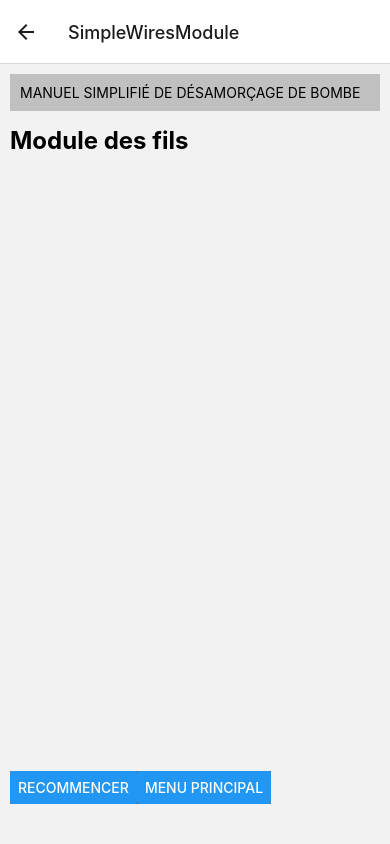
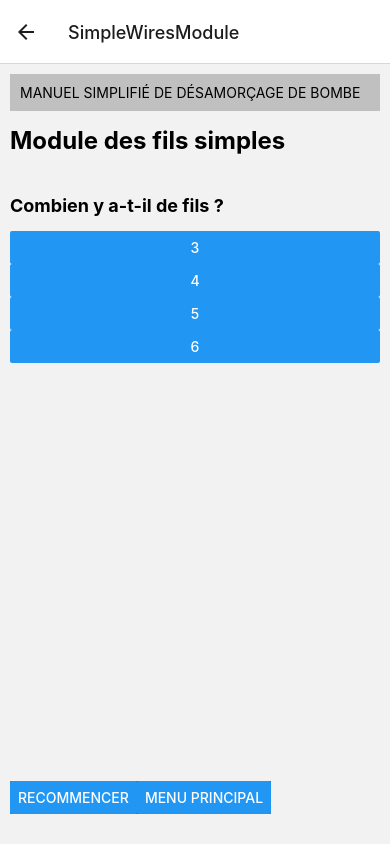
Before and after one commit to JeremyFelix720/ktane_manual, a React Native app: screen /SimpleWiresModule in a window 390 px wide. Built offline with nearby package versions, Linux system fonts and the light colour scheme; grey boxes are pictures that could not be loaded.

Commit message:
:construction: the simple wires module is almost finished (cases where there are 5 or 6 wires need to be developed)

```diff
--- a/src/components/Header.js
+++ b/src/components/Header.js
@@ -20,12 +20,12 @@ export default function Header(){
     footer: {
       flex:1,
       position: 'absolute',
-      bottom: 30,
+      bottom: 20,
     },
 
     row: {
       flexDirection: 'row',
-      alignItems: 'center',
+      justifyContent: 'center',
     },
 
     image: {
@@ -34,7 +34,7 @@ export default function Header(){
 
     form: {
       position: 'relative',
-      top: 80,
+      top: 40,
       color: '#303030',
       flexDirection: 'column',
     },
--- a/src/components/pages/ButtonModule.js
+++ b/src/components/pages/ButtonModule.js
@@ -25,12 +25,12 @@ export default function ButtonModule({ navigation }) {
     footer: {
       flex:1,
       position: 'absolute',
-      bottom: 30,
+      bottom: 20,
     },
 
     row: {
       flexDirection: 'row',
-      alignItems: 'center',
+      justifyContent: 'center',
     },
 
     image: {
@@ -39,7 +39,7 @@ export default function ButtonModule({ navigation }) {
 
     form: {
       position: 'relative',
-      top: 80,
+      top: 40,
       color: '#303030',
       flexDirection: 'column',
     },
@@ -100,7 +100,9 @@ export default function ButtonModule({ navigation }) {
       <Text style={styles.h1}>Module du bouton</Text>
 
       {step === 0 &&  // SI (...) ALORS
+
         <View style={styles.form}>
+
           <Text style={styles.h2}>Est-ce que le bouton est rouge avec "Maintenir" écrit dessus ?</Text>
 
           <Button
@@ -116,9 +118,11 @@ export default function ButtonModule({ navigation }) {
           />
 
         </View>
+
       }
 
       {step === 1 &&  // SI (...) ALORS
+
           <View style={styles.form}>
 
             <Text style={styles.h2}>Combien y a-t-il de de piles ?</Text>
@@ -142,9 +146,11 @@ export default function ButtonModule({ navigation }) {
               />
 
           </View>
+
         }
 
       {step === 2 &&  // SI (...) ALORS
+
         <View style={styles.form}>
 
           <Text style={styles.h2}>Est-ce qu'il y a écrit "Exploser" sur le bouton ?</Text>
@@ -169,9 +175,11 @@ export default function ButtonModule({ navigation }) {
             />
 
         </View>
+
       }
 
       {step === 3 &&  // SI (...) ALORS
+
           <View style={styles.form}>
 
             <Text style={styles.h2}>Est-ce qu'il y a un indicateur à côté du bouton avec écrit "FRK" dessus ?</Text>
@@ -189,17 +197,21 @@ export default function ButtonModule({ navigation }) {
               />
 
           </View>
+
         }
 
         {step === 4 &&  // SI (...) ALORS
+
           <View style={styles.form}>
 
             <Text style={styles.h2}>SOLUTION : Appuyer et relâcher immédiatement le bouton.</Text>
 
           </View>
+
         }
 
         {step === 5 &&  // SI (...) ALORS
+
           <View style={styles.form}>
 
             <Text style={styles.h2}>Maintenir le bouton appuyé et attendre mon signal pour relâcher le bouton.</Text>
@@ -225,30 +237,37 @@ export default function ButtonModule({ navigation }) {
             />
 
           </View>
+
         }
 
       {step === 6 &&  // SI (...) ALORS
+
         <View style={styles.form}>
 
           <Text style={styles.h2}>Relâcher le bouton lorsque le compte à rebours affiche un 4 à n'importe quelle position.</Text>
 
         </View>
+
       }
 
       {step === 7 &&  // SI (...) ALORS
+
         <View style={styles.form}>
 
           <Text style={styles.h2}>Relâcher le bouton lorsque le compte à rebours affiche un 5 à n'importe quelle position.</Text>
 
         </View>
+
       }
 
       {step === 8 &&  // SI (...) ALORS
+
         <View style={styles.form}>
 
           <Text style={styles.h2}>Relâcher le bouton lorsque le compte à rebours affiche un 1 à n'importe quelle position.</Text>
 
         </View>
+
       }
 
       <View style={styles.footer}>
@@ -276,5 +295,6 @@ export default function ButtonModule({ navigation }) {
       </View>
 
     </View>
+
   );
 }
--- a/src/components/pages/Home.js
+++ b/src/components/pages/Home.js
@@ -24,12 +24,12 @@ export default function Home({ navigation }) {
     footer: {
       flex:1,
       position: 'absolute',
-      bottom: 30,
+      bottom: 20,
     },
 
     row: {
       flexDirection: 'row',
-      alignItems: 'center',
+      justifyContent: 'center',
     },
 
     image: {
@@ -38,7 +38,7 @@ export default function Home({ navigation }) {
 
     form: {
       position: 'relative',
-      top: 80,
+      top: 40,
       color: '#303030',
       flexDirection: 'column',
     },
--- a/src/components/pages/SimpleWiresModule.js
+++ b/src/components/pages/SimpleWiresModule.js
@@ -1,9 +1,11 @@
 import * as React from 'react';
-import { useState } from 'react';
-import { StyleSheet, Button, View, Text } from 'react-native';
+import { useState, useMemo } from 'react';
+import { StyleSheet, Button, View, Text, Touchable, TouchableOpacity } from 'react-native';
 import Header from "../Header";
 import { NavigationContainer } from '@react-navigation/native';
 import { createNativeStackNavigator } from '@react-navigation/native-stack';
+
+const possibleCoolors = ["blue", "red", "yellow", "white", "black"];
 
 export default function SimpleWiresModule({ navigation }) {
 
@@ -24,12 +26,12 @@ export default function SimpleWiresModule({ navigation }) {
     footer: {
       flex:1,
       position: 'absolute',
-      bottom: 30,
+      bottom: 20,
     },
 
     row: {
       flexDirection: 'row',
-      alignItems: 'center',
+      justifyContent: 'center',
     },
 
     image: {
@@ -38,7 +40,7 @@ export default function SimpleWiresModule({ navigation }) {
 
     form: {
       position: 'relative',
-      top: 80,
+      top: 40,
       color: '#303030',
       flexDirection: 'column',
     },
@@ -84,6 +86,92 @@ export default function SimpleWiresModule({ navigation }) {
   })
 
   const [step, setStep] = useState(0);
+  const [colors, setColors] = useState(["blue", "blue", "blue", "blue", "blue", "blue"]);
+  const [lastNumberIsPair, setLastNumberIsPair] = useState(true)
+
+  const result = useMemo(() => {
+
+    const nbBlueWires = colors.filter(color => color === 'blue').length
+    const nbRedWires = colors.filter(color => color === 'red').length
+    const nbYellowWires = colors.filter(color => color === 'yellow').length
+    const nbWhiteWires = colors.filter(color => color === 'white').length
+    const nbBlackWires = colors.filter(color => color === 'black').length
+
+    if(colors.length === 3){
+
+      if(nbRedWires === 0){
+        return "Couper le deuxième fil."
+      }
+
+      else if(nbBlueWires > 1){
+        return "Couper le dernier fil bleu."
+      }
+
+      else {
+        return "Couper le dernier fil."
+      }
+
+    }
+
+    else if(colors.length === 4){
+
+      if(nbRedWires > 1 && lastNumberIsPair === false){
+        return "Couper le dernier fil rouge"
+      }
+
+      else if(colors[3] === 'yellow' && nbRedWires === 0){
+        return "Couper le premier fil"
+      }
+
+      else if(nbBlueWires === 1){
+        return "Couper le premier fil."
+      }
+
+      else if(nbYellowWires > 1){
+        return "Couper le dernier fil."
+      }
+
+      else {
+        return "Couper le deuxième fil."
+      }
+
+    }
+
+    /*
+    else if(colors.length === 5){
+      if(){
+        return "Couper (...)"
+      }
+    }
+    */
+
+    /*
+    else if(colors.length === 6){
+      if(){
+        return "Couper (...)"
+      }
+    }
+    */
+
+    return "Pas encore de solution."
+  }, [colors])
+
+  const handleWireNumber = (wireNumber) => {
+    setStep(1)
+    setColors(new Array(wireNumber).fill('blue'))
+  }
+
+  const handleChangeColor = (newColor, wireIndex) => {
+    const newColors = [...colors]
+    newColors[wireIndex] = newColor
+    setColors(newColors)
+  }
+
+  const handleLastNumber = (isPairOrNot) => {
+    setStep(3)
+    setLastNumberIsPair(isPairOrNot)
+  }
+
 
   return (
 
@@ -91,7 +179,99 @@ export default function SimpleWiresModule({ navigation }) {
 
       <Header />
 
-      <Text style={styles.h1}>Module des fils</Text>
+      <Text style={styles.h1}>Module des fils simples</Text>
+
+      {step === 0 &&  // SI (...) ALORS
+        <View style={styles.form}>
+          <Text style={styles.h2}>Combien y a-t-il de fils ?</Text>
+
+          <Button
+            style={styles.button}
+            title={"3"}
+            onPress={() => handleWireNumber(3)}
+          />
+
+          <Button
+            style={styles.button}
+            title={"4"}
+            onPress={() => handleWireNumber(4)}
+          />
+
+          <Button
+            style={styles.button}
+            title={"5"}
+            onPress={() => handleWireNumber(5)}
+          />
+
+          <Button
+            style={styles.button}
+            title={"6"}
+            onPress={() => handleWireNumber(6)}
+          />
+
+        </View>
+      }
+
+      {step === 1 &&  // SI (...) ALORS
+        <View style={styles.form}>
+
+          {colors.map((color, index) => (
+            <View
+              style={{flexDirection: 'column', marginBottom: 10}}
+              key={index}
+            >
+              <View
+                style={{backgroundColor: color, marginTop: 5, height:5, width: '100%',}}>
+              </View>
+
+              <View style={{flexDirection: 'row', justifyContent: 'center', margin: 5}}>
+                {possibleCoolors.map((possibleColor, key) => (
+                  <TouchableOpacity
+                    key={key}
+                    style={{backgroundColor: possibleColor, height: 30, width: 30, margin: 5}}
+                    onPress={() => handleChangeColor(possibleColor, index)}
+                  />
+                ))}
+              </View>
+            </View>
+          ))}
+
+          <Button
+            style={styles.button}
+            title={"Valider cette combinaison de couleurs"}
+            onPress={() => setStep(2)}
+          />
+
+        </View>
+      }
+
+      {step === 2 &&  // SI (...) ALORS
+
+        <View style={styles.form}>
+
+          <Text style={styles.h2}>Le dernier chiffre du numéro de série est-il pair ?</Text>
+
+          <Button
+            style={[styles.button, styles.buttonGreen]}
+            title={"Oui"}
+            onPress={() => handleLastNumber(true)}
+          />
+
+          <Button
+            style={[styles.button, styles.buttonRed]}
+            title={"Non"}
+            onPress={() => handleLastNumber(false)}
+          />
+
+        </View>
+
+      }
+
+      {step === 3 &&  // SI (...) ALORS
+
+        <Text style={styles.h2}>SOLUTION : {result}</Text>
+
+      }
 
       <View style={styles.footer}>
 
```
Lines whose indentation alone changed are shown as unchanged.
